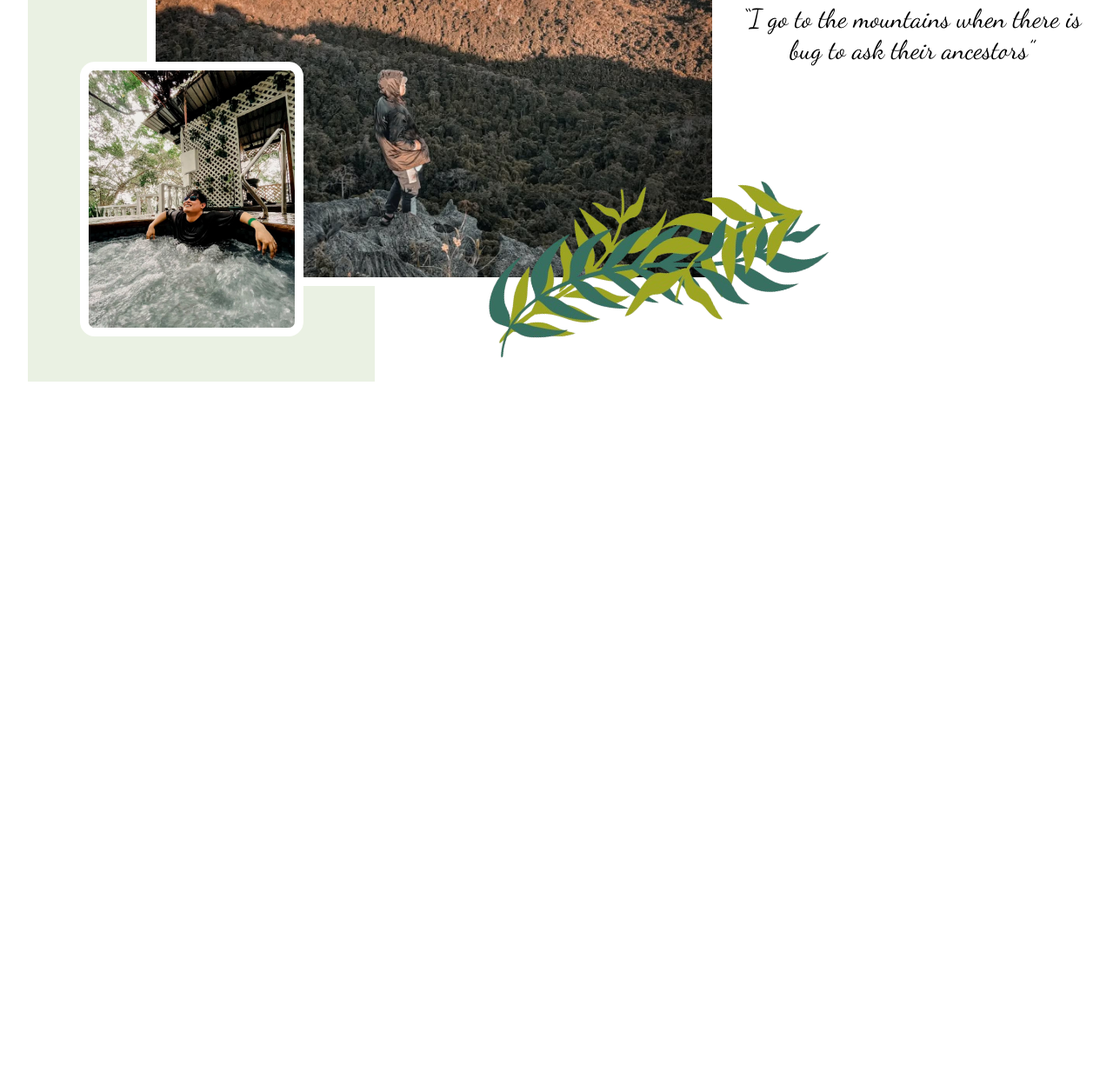
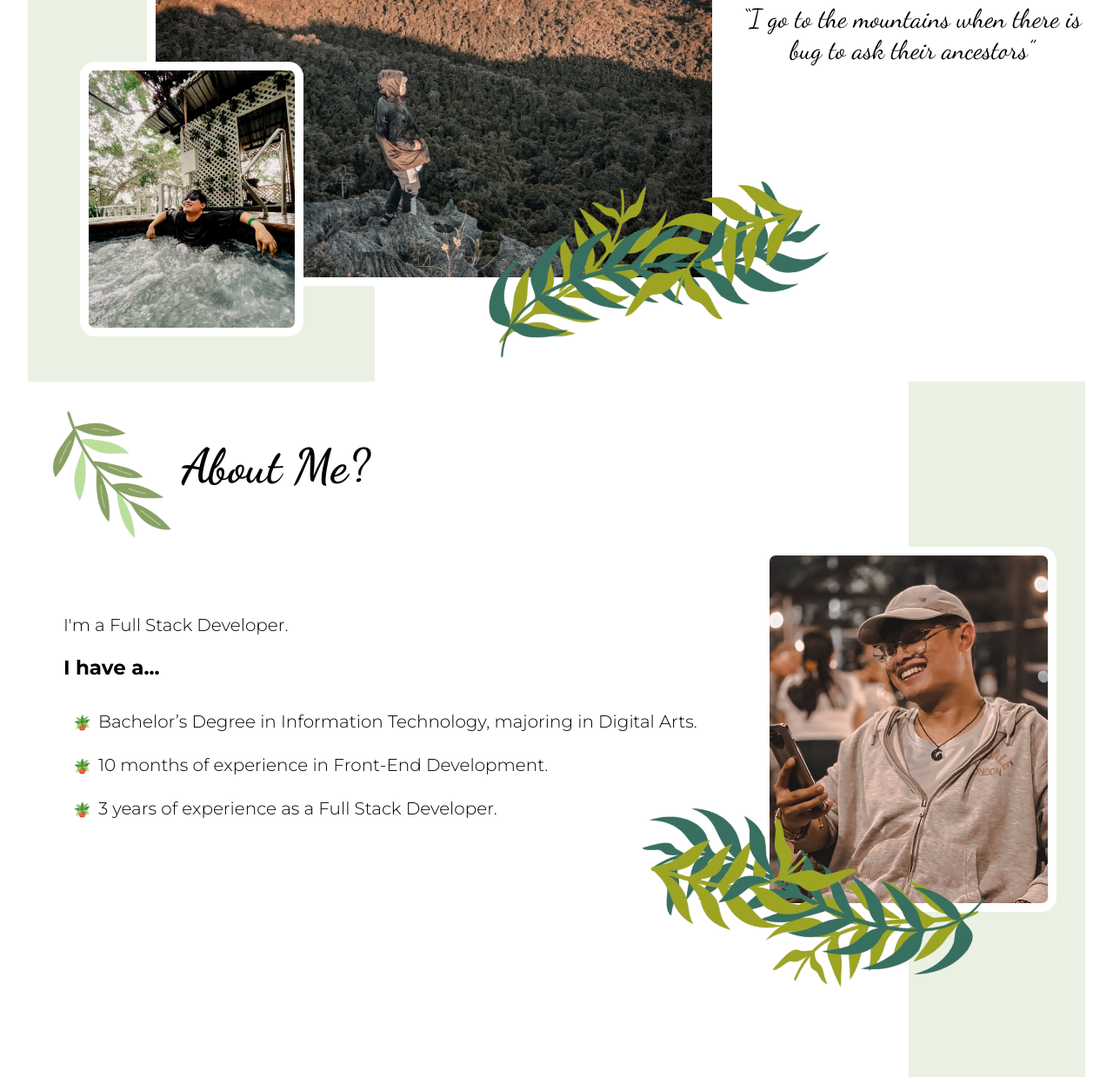
Before and after one commit to markdavepanado/section-13-personal-site, a plain HTML site: page index.html in a window 1280 px wide. Shown: the part 1961-3200 px from the top of the page at 87% size. Before the commit the page ends 2400 px from the top, so only its background shows below. Drawn offline with Linux system fonts and the light colour scheme.

Commit message:
✨ feat(section): add about me section with finish ui and styles

```diff
--- a/assets/index.css
+++ b/assets/index.css
@@ -149,7 +149,7 @@ p {
   object-position: 0 64%;
 }
 
-.profile-photo-container {
+.hobby .profile-photo-container {
   position: absolute;
   bottom: -10%;
   left: 0;
@@ -158,14 +158,15 @@ p {
   align-items: flex-end;
 }
 
-.profile-photo {
+.hobby .profile-photo {
   height: 37vh;
   border: var(--imageBorderSize) solid white;
   border-radius: var(--imageBorderRadius);
   transform: translateX(-30%);
 }
 
-.profile-photo-container .design {
+.hobby .design,
+.about-me .design {
   transform: translateX(30%) rotate(344deg);
   height: 22vh;
 }
@@ -181,3 +182,71 @@ p {
   font-size: 1.875rem;
   text-align: center;
 }
+
+.about-me {
+  display: grid;
+  grid-template-columns: 2fr 1fr;
+}
+
+.about-me .collage {
+  justify-content: center;
+}
+
+.about-me .collage .rectangle {
+  right: 0;
+  left: initial;
+}
+
+.about-me .cover-photo {
+  object-position: center;
+  height: 50vh;
+  width: 25vw;
+}
+
+.about-me .design {
+  position: absolute;
+  bottom: 0;
+  transform: translate(-30%, 45%) rotate(195deg);
+}
+
+.about-me .title {
+  display: flex;
+  position: absolute;
+  top: 4rem;
+  left: 0;
+}
+
+.about-me .title h2 {
+  font-family: var(--secondaryFont);
+  font-size: 3.438rem;
+}
+
+.about-me .title img {
+  transform: rotate(240deg);
+  height: 12vh;
+}
+
+.about-me .message {
+  display: flex;
+  flex-direction: column;
+  align-items: center;
+  justify-content: center;
+  position: relative;
+}
+
+.about-me .message .details h3 {
+  font-size: 1.438rem;
+}
+
+.about-me .message .details p {
+  font-size: 1.25rem;
+  font-weight: 300;
+}
+
+.about-me .message .details ul {
+  line-height: 3.125rem;
+}
+
+ul {
+  list-style-type: "🪴  "; /* Unicode character */
+}
--- a/index.html
+++ b/index.html
@@ -71,5 +71,45 @@
         <p>“I go to the mountains when there is bug to ask their ancestors”</p>
       </div>
     </section>
+    <section class="about-me">
+      <div class="message">
+        <div class="title">
+          <img
+            src="./assets/images/small-plant.png"
+            alt="small coconut-leaves-like plant"
+          />
+          <h2>About Me?</h2>
+        </div>
+        <div class="details">
+          <p>I'm a Full Stack Developer.</p>
+          <h3>I have a...</h3>
+          <ul>
+            <li>
+              <p>
+                Bachelor’s Degree in Information Technology, majoring in Digital
+                Arts.
+              </p>
+            </li>
+            <li><p>10 months of experience in Front-End Development.</p></li>
+            <li><p>3 years of experience as a Full Stack Developer.</p></li>
+          </ul>
+        </div>
+      </div>
+      <div class="collage">
+        <div class="rectangle"></div>
+        <div class="pictures">
+          <img
+            class="cover-photo"
+            src="./assets/images/gray-jacket-dave.jpeg"
+            alt="a person with a cap and gray jacket smiling while holding phone"
+          />
+          <img
+            class="design"
+            src="./assets/images/large-plant.png"
+            alt="two twisted coconut-leaves-like plants the one is olive green the others is dark green"
+          />
+        </div>
+      </div>
+    </section>
   </body>
 </html>
```
Also changed, not shown: 1 other file.
